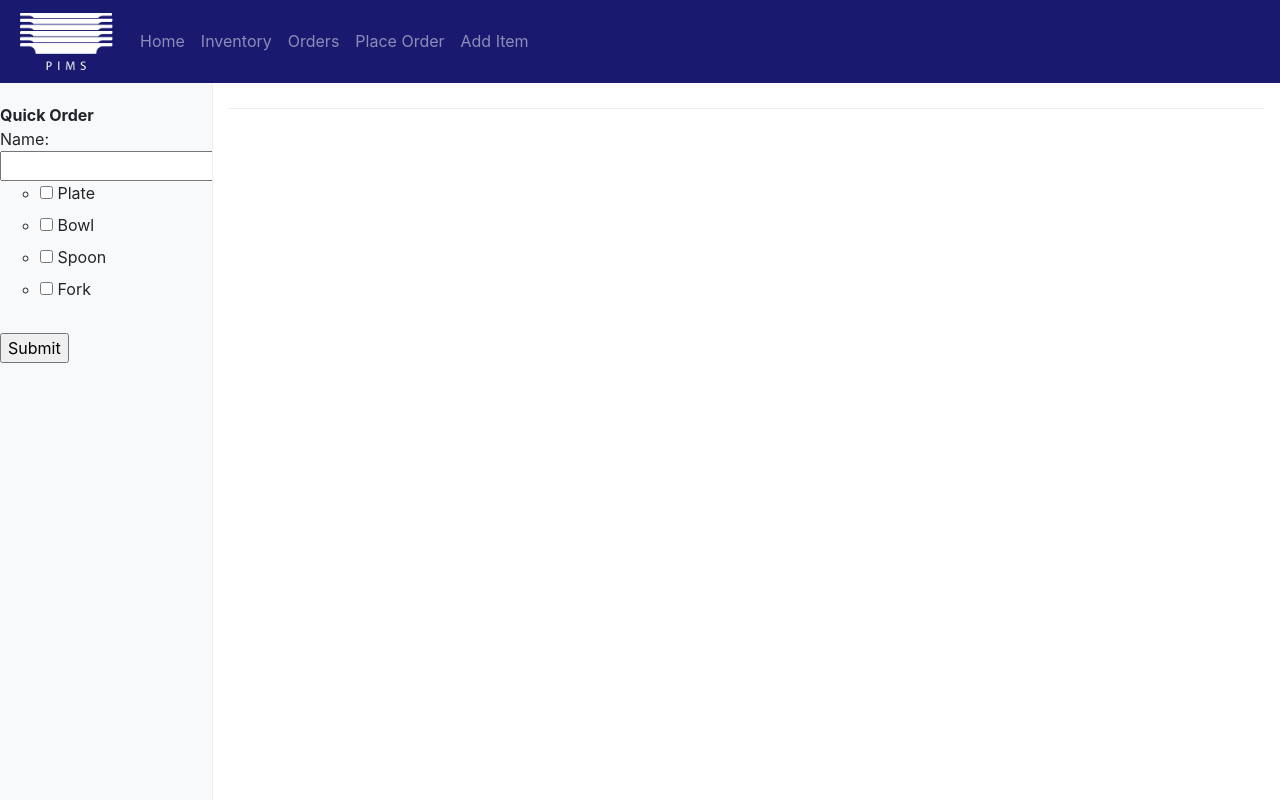
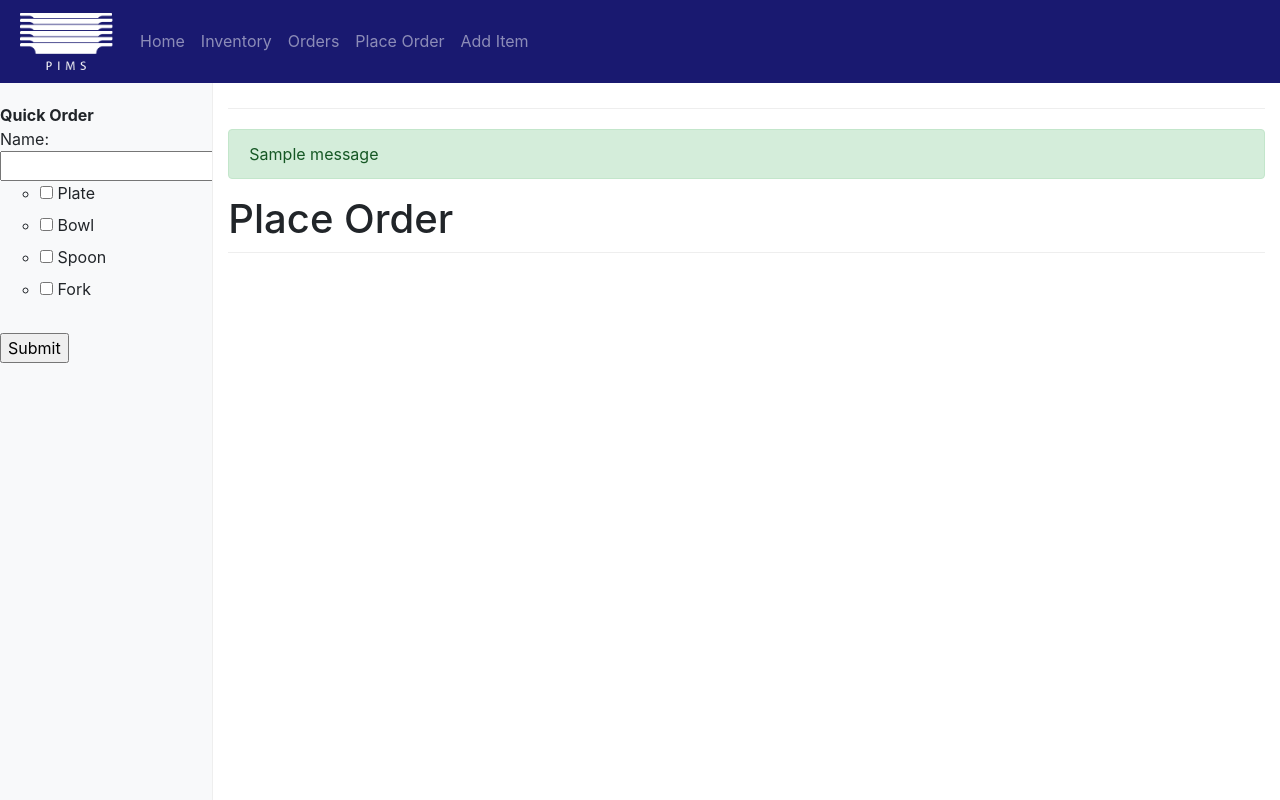
Before and after one commit to AidonLebar/Plate-Inventory-Management-System, a Django app: page /placeOrder/ in a window 1280 px wide. Run offline with Django 3.2, Linux system fonts and the light colour scheme; tables that the repository leaves empty hold one stand-in row (values such as "Sample post"); one stand-in notice (Sample message) is shown; some libraries are stand-ins or nearby versions.

Commit message:
added message system and header to placeOrder

```diff
--- a/inventory/templates/inventory/placeOrder.html
+++ b/inventory/templates/inventory/placeOrder.html
@@ -1,4 +1,19 @@
 {% extends 'inventory/base.html' %}
 {% block content %}
 
+{% if messages %}
+<ul class="messages">
+    {% for message in messages %}
+        {% if message.tags == "success" %}
+            <li class = "alert alert-success">{{ message }}</li>
+        {% endif %}
+        {% if message.tags == "error" %}
+            <li class = "alert alert-danger">{{ message }}</li>
+        {% endif %}
+    {% endfor %}
+</ul>
+{% endif %}
+
+<h1>Place Order</h1>
+
 {% endblock %}
```
